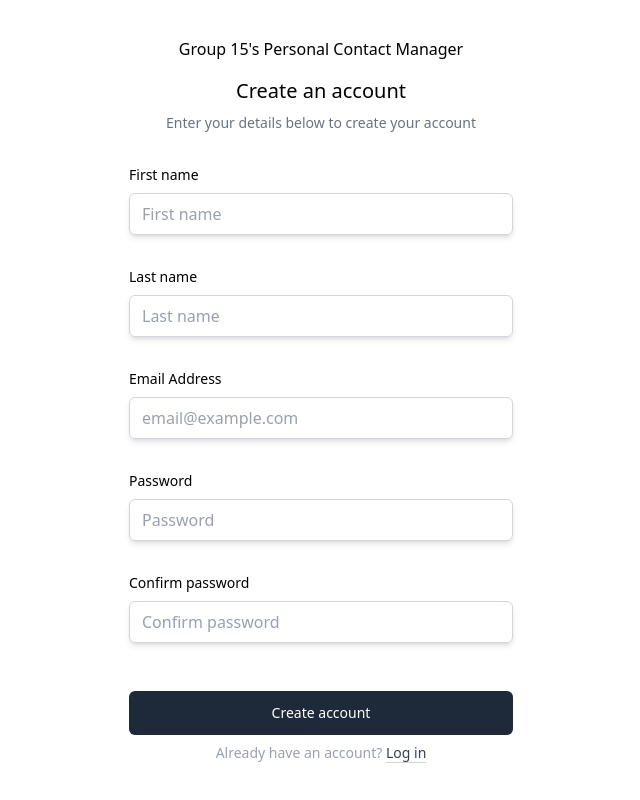
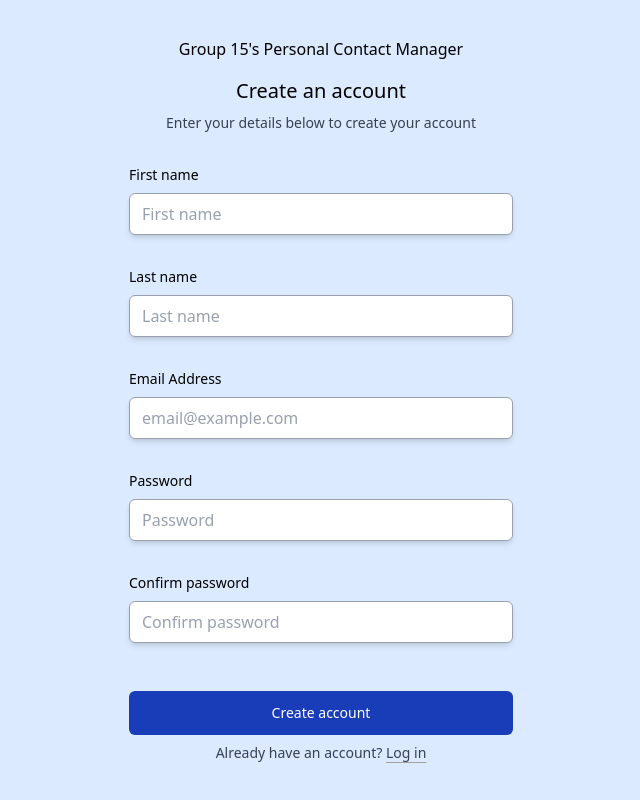
Before and after one commit to ilfranco/lamp-stack-group-15, a PHP site: page /auth/register in a window 1280 px wide. Shown: the whole page, without its empty margins (319-959 px from the left). Run offline with PHP 8.4, Linux system fonts and the light colour scheme.

Commit message:
Final changes to frontend

```diff
--- a/application/auth/register/index.php
+++ b/application/auth/register/index.php
@@ -2,7 +2,7 @@
 <?php $title = 'Register' ?>
 
 <?php require_once COMPONENTS . '/layout/layout-top.php' ?>
-    <div class="flex min-h-svh flex-col items-center justify-center gap-6 p-6 md:p-10">
+    <div class="flex min-h-svh flex-col items-center justify-center bg-blue-100 gap-6 p-6 md:p-2">
         <div class="w-full max-w-sm">
             <div class="flex flex-col gap-8">
                 <div class="flex flex-col items-center gap-4">
@@ -11,41 +11,41 @@
                         <h1 class="text-xl font-medium">
                             Create an account
                         </h1>
-                        <p class="text-center text-sm text-gray-500">Enter your details below to create your account</p>
+                        <p class="text-center text-sm text-gray-700">Enter your details below to create your account</p>
                     </div>
                 </div>
                 <form id="registration_form" class="flex flex-col gap-2">
 
                     <div class="grid gap-2">
                         <label for="first_name" class="text-sm font-medium">First name</label>
-                        <input id="first_name" class="border rounded-md border-gray-300 placeholder:text-gray-400 px-3 py-2 shadow-md" placeholder="First name" type="text" name="first_name" required />
+                        <input id="first_name" class="border rounded-md bg-white border-gray-400 placeholder:text-gray-400 px-3 py-2 shadow-md" placeholder="First name" type="text" name="first_name" required />
                         <span id="first_name_error" class="text-right text-xs text-red-600 min-h-[1rem]"></span>
                     </div>
                     <div class="grid gap-2">
                         <label for="last_name" class="text-sm font-medium">Last name</label>
-                        <input id="last_name" class="border rounded-md border-gray-300 placeholder:text-gray-400 px-3 py-2 shadow-md" placeholder="Last name" type="text" name="last_name" required />
+                        <input id="last_name" class="border rounded-md bg-white border-gray-400 placeholder:text-gray-400 px-3 py-2 shadow-md" placeholder="Last name" type="text" name="last_name" required />
                         <span id="last_name_error" class="text-right text-xs text-red-600 min-h-[1rem]"></span>
                     </div>
                     <div class="grid gap-2">
                         <label for="email" class="text-sm font-medium">Email Address</label>
-                        <input id="email" class="border rounded-md border-gray-300 placeholder:text-gray-400 px-3 py-2 shadow-md" placeholder="email@example.com" type="email" name="email" required />
+                        <input id="email" class="border rounded-md bg-white border-gray-400 placeholder:text-gray-400 px-3 py-2 shadow-md" placeholder="email@example.com" type="email" name="email" required />
                         <span id="email_error" class="text-right text-xs text-red-600 min-h-[1rem]"></span>
                     </div>
                     <div class="grid gap-2">
                         <label for="password" class="text-sm font-medium">Password</label>
-                        <input class="border rounded-md border-gray-300 placeholder:text-gray-400 px-3 py-2 shadow-md" placeholder="Password" type="password" id="password" name="password" required />
+                        <input class="border rounded-md bg-white border-gray-400 placeholder:text-gray-400 px-3 py-2 shadow-md" placeholder="Password" type="password" id="password" name="password" required />
                         <span id="password_error" class="text-right text-xs text-red-600 min-h-[1rem]"></span>
                     </div>
                     <div class="grid gap-2">
                         <label for="confirm_password" class="text-sm font-medium">Confirm password</label>
-                        <input id="confirm_password" class="border rounded-md border-gray-300 placeholder:text-gray-400 px-3 py-2 shadow-md" placeholder="Confirm password" type="password" name="confirm_password" required >
+                        <input id="confirm_password" class="border rounded-md bg-white border-gray-400 placeholder:text-gray-400 px-3 py-2 shadow-md" placeholder="Confirm password" type="password" name="confirm_password" required >
                         <span id="confirm_password_error" class="text-right text-xs text-red-600 min-h-[1rem]"></span>
                     </div>
-                    <button id="create_account" type="button" class="flex items-center justify-center gap-2 bg-gray-800 text-white px-4 py-3 rounded-md mt-4 text-sm cursor-pointer">
+                    <button id="create_account" type="button" class="flex items-center justify-center gap-2 bg-blue-800 hover:bg-blue-900 text-white px-4 py-3 rounded-md mt-4 text-sm cursor-pointer">
                         Create account
                     </button>
-                    <div class="text-gray-400 text-center text-sm">
-                        Already have an account? <a href="/auth/login" class="text-gray-700 underline decoration-neutral-300 underline-offset-4 hover:decoration-neutral-500 cursor-pointer transition-colors duration-300 ease-out">Log in</a>
+                    <div class="text-gray-700 text-center text-sm">
+                        Already have an account? <a href="/auth/login" class="text-gray-700 underline decoration-neutral-400 underline-offset-4 hover:decoration-neutral-500 cursor-pointer transition-colors duration-400 ease-out">Log in</a>
                     </div>
                 </form>
             </div>
--- a/application/components/layout/layout-top.php
+++ b/application/components/layout/layout-top.php
@@ -1,9 +1,11 @@
 <?php  require_once __DIR__ . '/../../config.php' ?>
 
+<!DOCTYPE html>
 <html lang="en-US">
   <head>
     <meta charset="UTF-8" />
     <meta name="viewport" content="width=device-width, initial-scale=1.0" />
+    <meta name="description" content="A contacts manager to store user's contacts, and update or delete them."/>
     <title>
       <?php echo isset($title) ? htmlspecialchars($title) . ' | ' :  '';?>
       Group 15 LAMP Stack Project
--- a/application/contacts/index.php
+++ b/application/contacts/index.php
@@ -24,7 +24,7 @@
         <h1 class="text-base font-semibold text-gray-900 dark:text-white">Welcome!</h1>
       </div>
       <div class="mt-4 sm:ml-16 sm:mt-0 sm:flex-none">
-        <button onclick="open_add_contact_form()" type="button" id ="add-contact" class="block cursor-pointer rounded-md bg-indigo-600 px-3 py-2 text-center text-sm font-semibold text-white shadow-sm hover:bg-indigo-500 focus-visible:outline focus-visible:outline-2 focus-visible:outline-offset-2 focus-visible:outline-indigo-600 dark:bg-indigo-500 dark:hover:bg-indigo-400 dark:focus-visible:outline-indigo-500">Add Contact</button>
+        <button onclick="open_add_contact_form()" type="button" id ="add-contact" class="block cursor-pointer rounded-md bg-blue-600 px-3 py-2 text-center text-sm font-semibold text-white shadow-sm hover:bg-indigo-500 focus-visible:outline focus-visible:outline-2 focus-visible:outline-offset-2 focus-visible:outline-indigo-600 dark:bg-indigo-500 dark:hover:bg-indigo-400 dark:focus-visible:outline-indigo-500">Add Contact</button>
       </div>
     </div>
 
@@ -152,7 +152,6 @@
 
 
 <script>
-  //workaround until session page is implemented
   window.AppState = {
     currentPage: 0,
     isSearching: false,
--- a/application/contacts/read/get_page.js
+++ b/application/contacts/read/get_page.js
@@ -1,7 +1,6 @@
 let pageSize = 6;
 let totalPages;
 let totalPagesSearch;
-// let userId = 1;
 
 document.getElementById("nextButton").addEventListener("click", () => nextPage());
 document.getElementById("prevButton").addEventListener("click", () => prevPage());
@@ -16,7 +15,6 @@ function loadContactTable(){
     let data = {
       page_index: window.AppState.currentPage,
       contacts_per_page: pageSize,
-    //   user_id: userId
     };
 
     const jsonPayload = JSON.stringify(data);
@@ -47,7 +45,6 @@ function searchContacts(query){
     let data = {
       page_index: window.AppState.currentPage,
       contacts_per_page: pageSize,
-    //   user_id: userId,
       search_term: query
     };
 
@@ -84,7 +81,6 @@ function renderContactTable(response){
     updatePaginationButtons();
 
     let tableBody = '';
-    // console.log(response);
     for(let i = 0; i < response.results.length; i++){
         const contact = response.results[i];
         tableBody += '<tr ' +
--- a/application/contacts/styles.css
+++ b/application/contacts/styles.css
@@ -47,12 +47,12 @@ main{
 }
 
 .btn-logout {
-    background-color: #15ad8a;
-    color: white;
+    background-color: #5ac9af;
+    color: rgb(0, 0, 0);
 }
 
 .btn-logout:hover {
-    background-color: #1b9c6b;
+    background-color: #339771;
     color: white;
     cursor: pointer;
 }
```
Also changed, not shown: application/auth/login/index.php (+7 -7 lines), application/index.php (+9 -13 lines).
